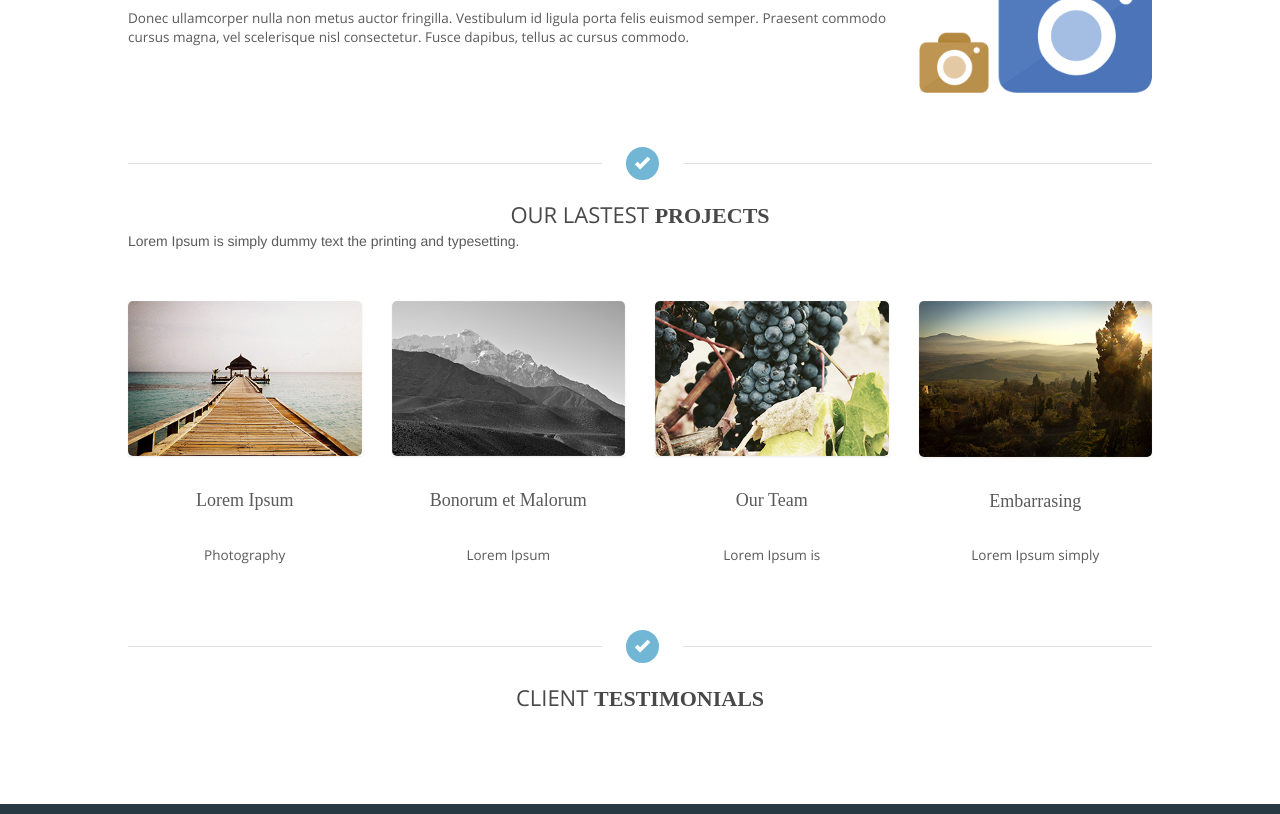
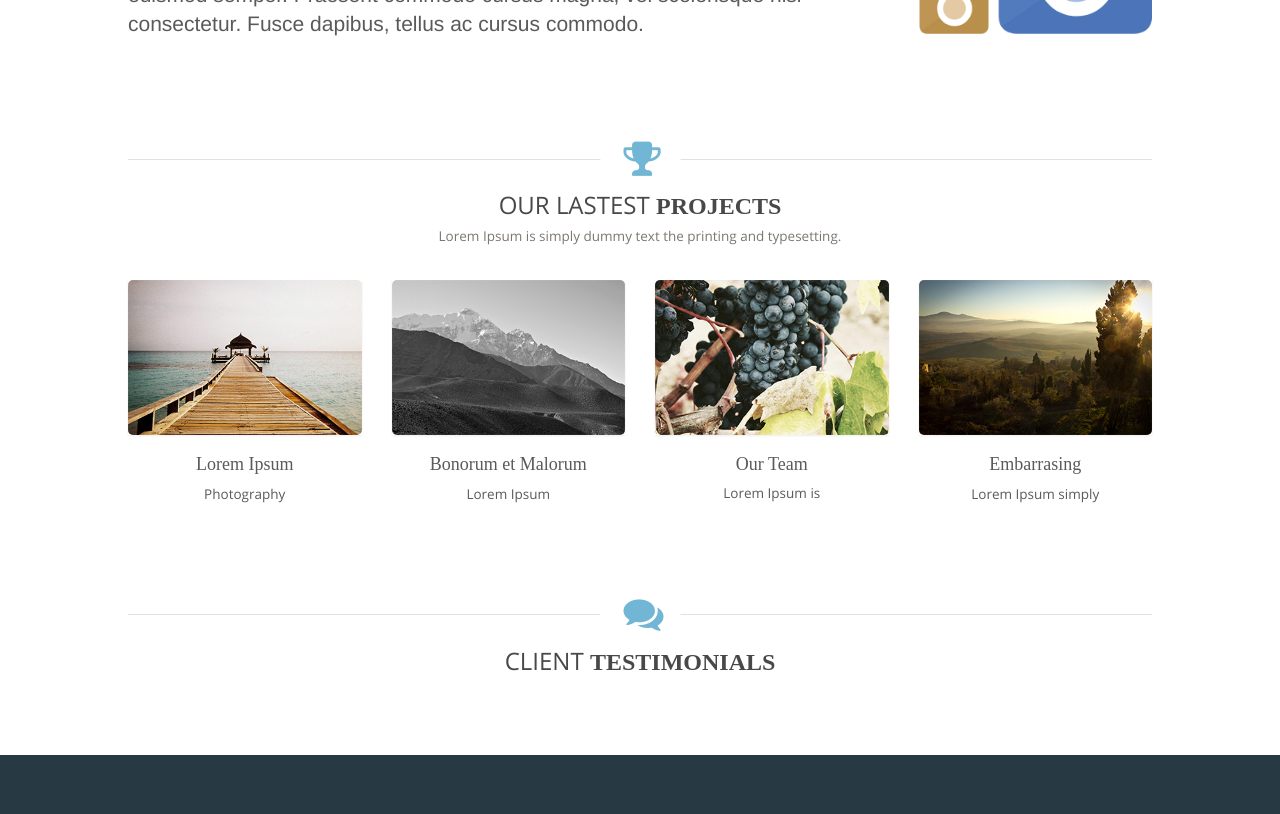
Before and after one commit to amouly/webworld, a plain HTML site: page index.html in a window 1280 px wide. Shown: the part 1650-2464 px from the top of the page. Drawn offline with nearby package versions, Linux system fonts and the light colour scheme; a script that the page names is missing; a web font is replaced by a local one.

Commit message:
Index fixes
Fixes on index icon, boxes icons, and hr icons.

```diff
--- a/index.html
+++ b/index.html
@@ -83,7 +83,7 @@
             <a class="right carousel-control" href="#header" data-slide="next"><span class="glyphicon glyphicon-chevron-right"></span></a>
         </div>
         <!--  MAIN CONTENT-->
-        <div class="container home">
+        <div id="main-container" class="container home">
             <p class="home-introduction">Lorem Ipsum is simply dummy text of the printing and typesetting industry. Lorem Ipsum has been the industry's standard dummy text ever since type specimen book !!</p>
             <!-- Three columns of text -->
             <div class="row boxes-container">
@@ -122,14 +122,12 @@
                     </div>
                 </div>
             </div>
-            <!-- START THE FEATURETTES -->
             <!-- SEPARATOR -->
-            <div class="hr-container">
-                <div class="icon-container">
-                    <span class="glyphicon glyphicon-ok"></span>
+            <div class="hr">
+                <div class="icon-container item-rounded-colored">
+                    <span class="fa fa-check"></span>
                 </div>
-                <hr class="featurette-divider">
-                <span>OUR <b>FEATURES</b></span>
+                <h2>OUR <b>FEATURES</b></h2>
             </div>
             <!-- FEATURE ONE -->
             <div class="row featurette">
@@ -156,12 +154,11 @@
                 </div>
             </div>
             <!-- SEPARATOR -->
-            <div class="hr-container">
-                <div class="icon-container">
-                    <span class="glyphicon glyphicon-ok"></span>
+            <div class="hr">
+                <div class="icon-container item-nobg-colored">
+                    <span class="fa fa-trophy"></span>
                 </div>
-                <hr class="featurette-divider">
-                <span>OUR LASTEST <b>PROJECTS</b></span>
+                <h2>OUR LASTEST <b>PROJECTS</b></h2>
                 <p>Lorem Ipsum is simply dummy text the printing and typesetting.</p>
             </div>
              <!-- Four columns of projects -->
@@ -171,7 +168,7 @@
                         <img class="project-image" data-src="holder.js/320x128" alt="What We Are" src="media/images/project-1.jpg">
                     </a>
                     <div class="project-content">
-                        <h2 class="project-header">Lorem Ipsum</h2>
+                        <h2>Lorem Ipsum</h2>
                         <p>Photography</p>
                     </div>
                 </div>
@@ -180,7 +177,7 @@
                         <img class="project-image" data-src="holder.js/320x128" alt="What We Are" src="media/images/project-2.jpg">
                     </a>
                     <div class="project-content">
-                        <h2 class="project-header">Bonorum et Malorum</h2>
+                        <h2>Bonorum et Malorum</h2>
                         <p>Lorem Ipsum</p>
                     </div>
                 </div>
@@ -189,7 +186,7 @@
                         <img class="project-image" data-src="holder.js/320x128" alt="What We Are" src="media/images/project-3.jpg">
                     </a>
                     <div class="project-content">
-                        <h2 class="project-header">Our Team</h2>
+                        <h2>Our Team</h2>
                         <p>Lorem Ipsum is </p>
                     </div>
                 </div>
@@ -198,27 +195,18 @@
                         <img class="project-image" data-src="holder.js/320x128" alt="What We Are" src="media/images/project-4.jpg">
                     </a>
                     <div class="project-content">
-                        <h2 class="project-header">Embarrasing</h2>
+                        <h2>Embarrasing</h2>
                         <p>Lorem Ipsum simply</p>
                     </div>
                 </div>
             </div>
             <!-- SEPARATOR -->
-            <div class="hr-container">
-                <div class="icon-container">
-                    <span class="glyphicon glyphicon-ok"></span>
+            <div class="hr">
+                <div class="icon-container item-nobg-colored">
+                    <span class="fa fa-comments"></span>
                 </div>
-                <hr class="featurette-divider">
-                <span>CLIENT <b>TESTIMONIALS</b></span>
+                <h2>CLIENT <b>TESTIMONIALS</b></h2>
             </div>
-
-
-
-
-
-
-
-
             <!-- Testimonials Slider -->
             <div class="slide testimonials-container" data-ride="carousel">
                 <!-- Indicators -->
--- a/theme/css/styles.css
+++ b/theme/css/styles.css
@@ -143,7 +143,6 @@ body {
 }
 
 .home .col-lg-4 {
-  margin-bottom: 20px;
   text-align: center;
 }
 .home h2.header-boxes {
@@ -169,15 +168,19 @@ body {
 }
 
 /* Lastest Projects Subsection */
+.projects-container {
+    padding-top: 20px;
+}
+
 .projects-container .project-image {
     border-radius: 5px;
 }
 
-.project-content .project-header {
+.project-content > h2 {
     font-family: openSansSemiBold;
     font-size: 18px;
     text-align: center;
-    margin-bottom: 20px;
+    margin-bottom: 10px;
 }
 
 .project-content > p {
@@ -230,13 +233,11 @@ p.home-introduction {
     border-radius: 50%;
     width: 84px;
     height: 84px;
-    text-align: center;
-    vertical-align: center;
     color: #fff;
     font-size: 25px;
     margin: auto;
-    position: inherit;
-    top: 40px;
+    position: relative;
+    top: 1.8em;
 }
 
 .boxes-container .icon-container > span {
@@ -261,48 +262,6 @@ p.home-introduction {
 
 }
 
-.hr-container {
-    margin: 70px 0 50px 0;
-}
-
-.hr-container .icon-container {
-    background-color: #71b6d5;
-    border: 24px #fff solid;
-    border-radius: 50%;
-    width: 81px;
-    height: 81px;
-    text-align: center;
-    color: #fff;
-    font-size: 15px;
-    margin: auto;
-    position: absolute;
-    margin-top: -40px;
-    left: 47%;
-}
-
-.hr-container .icon-container > span {
-    margin-top: 8px;
-    display: block;
-}
-
-.hr-container > span {
-    font-family: openSansRegular;
-    text-transform: uppercase;
-    color: #484848;
-    text-align: center;
-    display: block;
-    font-size: 22px;
-    padding-top: 15px;
-}
-
-.hr-container > span b {
-    font-family: openSansBold;
-}
-
-.featurette .lead {
-    font-family: openSansRegular;
-    font-size: 13.5px;
-}
 
 
 /* RESPONSIVE CSS
@@ -578,6 +537,8 @@ div#footer > .container {
     position: relative;
     top: -0.7em;
 }
+
+/* SEPARATOR HR LATERALBAR */
 .lateral-bar .item-lateral-bar > div.hr {
     margin: 0;
     height: 1px;
@@ -586,3 +547,68 @@ div#footer > .container {
     border: 0;
     margin: 35px 0;
 }
+
+/* SEPARATOR HR CONTENT */
+#main-container div.hr {
+    margin: 0;
+    height: 1px;
+    background-color: #e1e1e1;
+    text-align: center;
+    border: 0;
+    margin: 100px 0;
+}
+
+/* SEPARATOR ICON CONTAINER */
+#main-container div.hr > .icon-container {
+    border: 24px #fff solid;
+    border-radius: 50%;
+    width: 81px;
+    height: 81px;
+    text-align: center;
+    margin: auto;
+    position: relative;
+
+    line-height: 31px;
+}
+
+/* SEPARATOR TITLE */
+#main-container div.hr > h2 {
+    font-family: openSansRegular;
+    font-size: 24px;
+    color: #484848;
+    position: relative;
+    top: -2.8em;
+}
+
+#main-container div.hr > h2 > b {
+    font-family: openSansBold;
+}
+
+/* ICON WITH BACKGROUND */
+.item-rounded-colored {
+    background-color: #71b6d5;
+    color: #fff;
+    font-size: 18px;
+    top: -2.3em;
+}
+
+/* SEPARATOR DESCRIPTION */
+#main-container div.hr > p {
+    font-family: openSansRegular;
+    font-size: 13.5px;
+    position: relative;
+    top: -5.2em;
+    color: #7c7770;
+}
+
+/* ICON WITHOUT BACKGROUND */
+.item-nobg-colored {
+    color: #71b6d5;
+    background-color: #fff;
+    font-size: 40px;
+    top: -1.1em;
+}
+
+#main-container div.hr > .icon-container > fa {
+    vertical-align: middle;
+}
```
